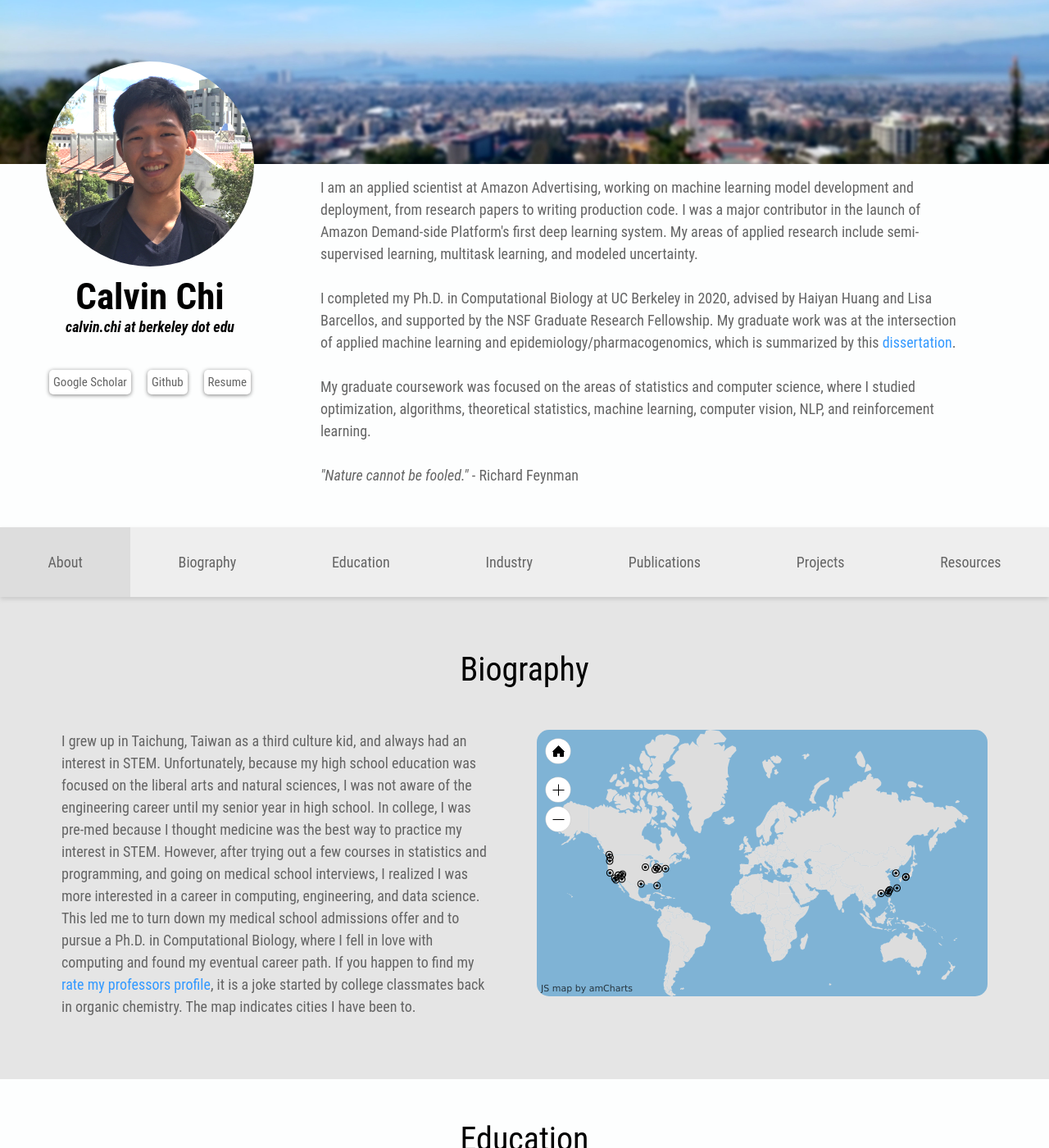
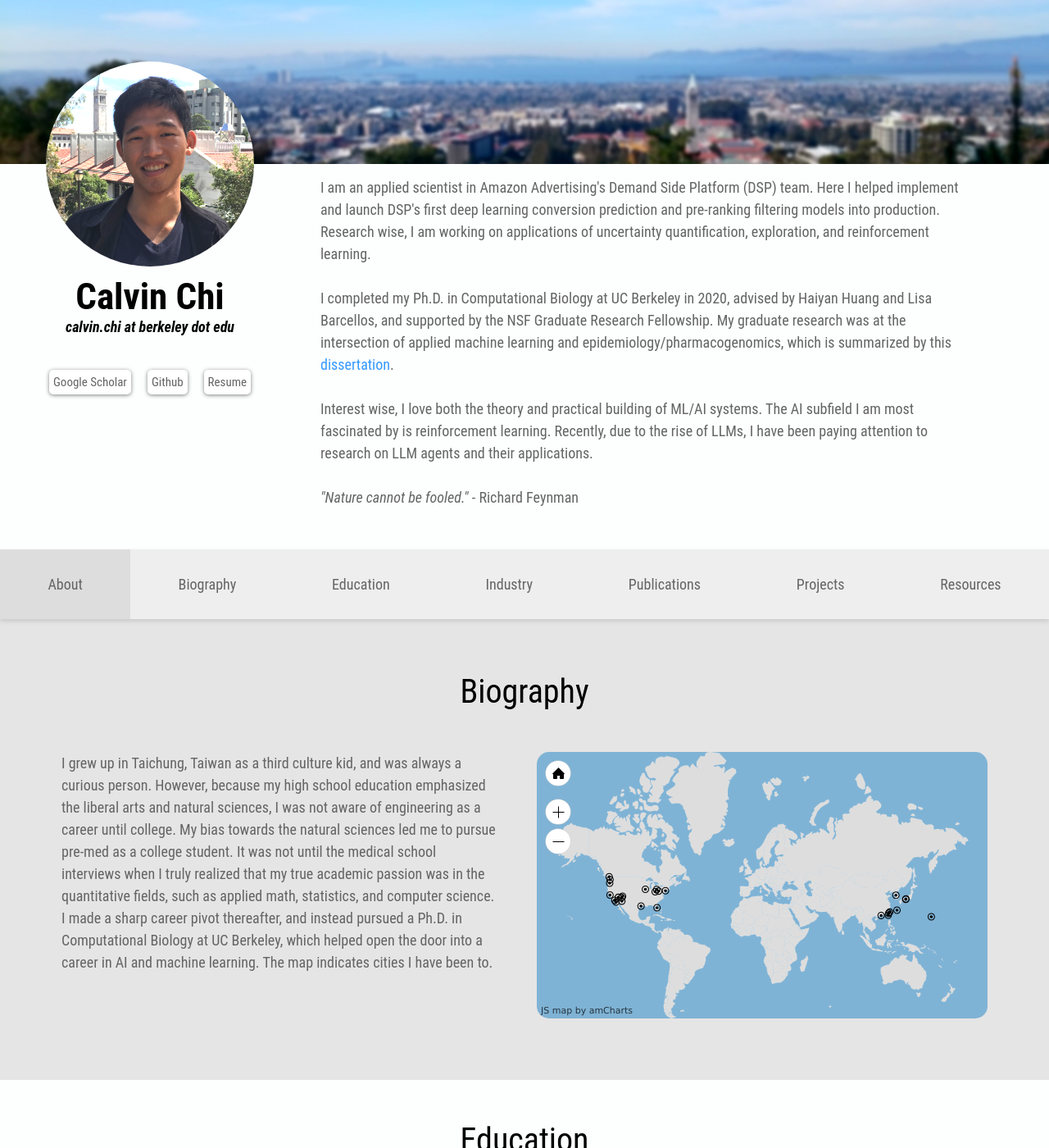
Before and after one commit to CalvinTChi/CalvinTChi.github.io, a Jekyll site: the page index.html, which Jekyll copies as it is, in a window 1280 px wide and 1400 px high. Shown: the whole window at 82% size. Built offline with Jekyll 4.4.1, drawn with Linux system fonts in a browser that asks for light colours; nearby versions of some CDN libraries; some of the changed text lies outside the part shown.

Commit message:
resume & website update

```diff
--- a/index.html
+++ b/index.html
@@ -54,7 +54,8 @@
           			{svgPath:targetSVG, zoomLevel:5, scale:0.5, title:"Phoenix", latitude:33.4484, longitude:-112.0740},
           			{svgPath:targetSVG, zoomLevel:5, scale:0.5, title:"Portland", latitude:45.5051, longitude:-122.6750},
           			{svgPath:targetSVG, zoomLevel:5, scale:0.5, title:"Houston", latitude:29.7604, longitude:-95.3584},
-          			{svgPath:targetSVG, zoomLevel:5, scale:0.5, title:"Las Vegas", latitude:36.1146, longitude:-115.1728}
+          			{svgPath:targetSVG, zoomLevel:5, scale:0.5, title:"Las Vegas", latitude:36.1146, longitude:-115.1728},
+          			{svgPath:targetSVG, zoomLevel:5, scale:0.5, title:"Honolulu", latitude:21.3099, longitude:157.8581}
           			]
             };
 	    	map.dataProvider = dataProvider;
@@ -85,14 +86,14 @@
 				</div>
 			</div>
 			<div id = "about-text">
-				<p> I am an applied scientist at Amazon Advertising, working on machine learning model development and deployment, from research papers to writing production code. I was a major contributor in the launch of Amazon Demand-side Platform's first deep learning system. My areas of applied research include semi-supervised learning, multitask learning, and modeled uncertainty.
+				<p> I am an applied scientist in Amazon Advertising's Demand Side Platform (DSP) team. Here I helped implement and launch DSP's first deep learning conversion prediction and pre-ranking filtering models into production. Research wise, I am working on applications of uncertainty quantification, exploration, and reinforcement learning.
 				<br>
 
-				<br> I completed my Ph.D. in Computational Biology at UC Berkeley in 2020, advised by Haiyan Huang and Lisa Barcellos, and supported by the NSF Graduate Research Fellowship. My graduate work was at the intersection of applied machine learning and epidemiology/pharmacogenomics, which is summarized by this <a target="_blank" style="color:#3399ff" href="http://calvintchi.github.io/pdf/dissertation.pdf">dissertation</a>.
+				<br> I completed my Ph.D. in Computational Biology at UC Berkeley in 2020, advised by Haiyan Huang and Lisa Barcellos, and supported by the NSF Graduate Research Fellowship. My graduate research was at the intersection of applied machine learning and epidemiology/pharmacogenomics, which is summarized by this <a target="_blank" style="color:#3399ff" href="http://calvintchi.github.io/pdf/dissertation.pdf">dissertation</a>.
 
 				<br>
 
-				<br>My graduate coursework was focused on the areas of statistics and computer science, where I studied optimization, algorithms, theoretical statistics, machine learning, computer vision, NLP, and reinforcement learning.</p>
+				<br>Interest wise, I love both the theory and practical building of ML/AI systems. The AI subfield I am most fascinated by is reinforcement learning. Recently, due to the rise of LLMs, I have been paying attention to research on LLM agents and their applications. </p>
 
 				<p style="width:100%"><br><i>"Nature cannot be fooled."</i> - Richard Feynman</p>
 			</div>
@@ -111,7 +112,7 @@
 		<div id="biography">
 			<div class="section-title">Biography</div>
 			<div id="biography-text">
-				<p> I grew up in Taichung, Taiwan as a third culture kid, and always had an interest in STEM. Unfortunately, because my high school education was focused on the liberal arts and natural sciences, I was not aware of the engineering career until my senior year in high school. In college, I was pre-med because I thought medicine was the best way to practice my interest in STEM. However, after trying out a few courses in statistics and programming, and going on medical school interviews, I realized I was more interested in a career in computing, engineering, and data science. This led me to turn down my medical school admissions offer and to pursue a Ph.D. in Computational Biology, where I fell in love with computing and found my eventual career path. If you happen to find my <a target="_blank" style="color:#3399ff" href="http://www.ratemyprofessors.com/ShowRatings.jsp?tid=1749628">rate my professors profile</a>, it is a joke started by college classmates back in organic chemistry. The map indicates cities I have been to.</p>
+				<p> I grew up in Taichung, Taiwan as a third culture kid, and was always a curious person. However, because my high school education emphasized the liberal arts and natural sciences, I was not aware of engineering as a career until college. My bias towards the natural sciences led me to pursue pre-med as a college student. It was not until the medical school interviews when I truly realized that my true academic passion was in the quantitative fields, such as applied math, statistics, and computer science. I made a sharp career pivot thereafter, and instead pursued a Ph.D. in Computational Biology at UC Berkeley, which helped open the door into a career in AI and machine learning. The map indicates cities I have been to.</p>
 			</div>
 			<div id="mapdiv"></div>
 		</div>
@@ -378,7 +379,7 @@
 	<section id = "resources-section" class = "white-section">
 		<div class = "section-title">Resources</div>
 		<div id="resources-intro">
-			<p>During graduate school, I found it helpful to actively take notes on what I learned, in the same spirit as the Feynman technique. These notes include mathematical derivations and re-implementation of well-known algorithms, and are useful when I find existing resources inadequate in providing a good understanding. I continue to write notes as a life-long learner, and am posting these notes in case they are helpful. Feedback and corrections via email welcome.</p>
+			<p>During graduate school, I found the spirit of the Feynman technique most useful in improving my understanding of materials. Below are blog posts that spell out the math derivations behind some popular topics in statistics and machine learning, along with their practical implementation and evaluation. Feedback and corrections via email welcome.</p>
 		</div>
 		<div class = "resources-panel">
 			<h2>Classical Machine Learning</h2>
```
Also changed, not shown: 2 other files.
